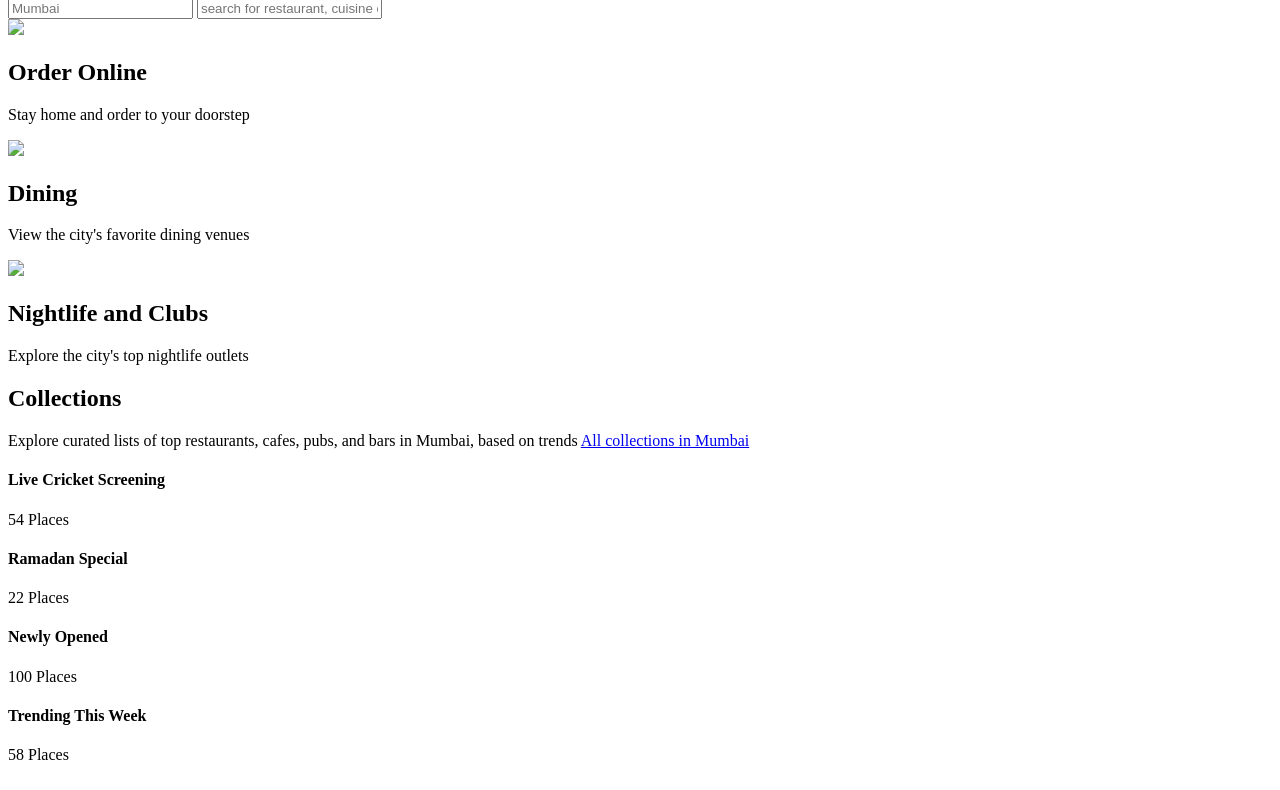
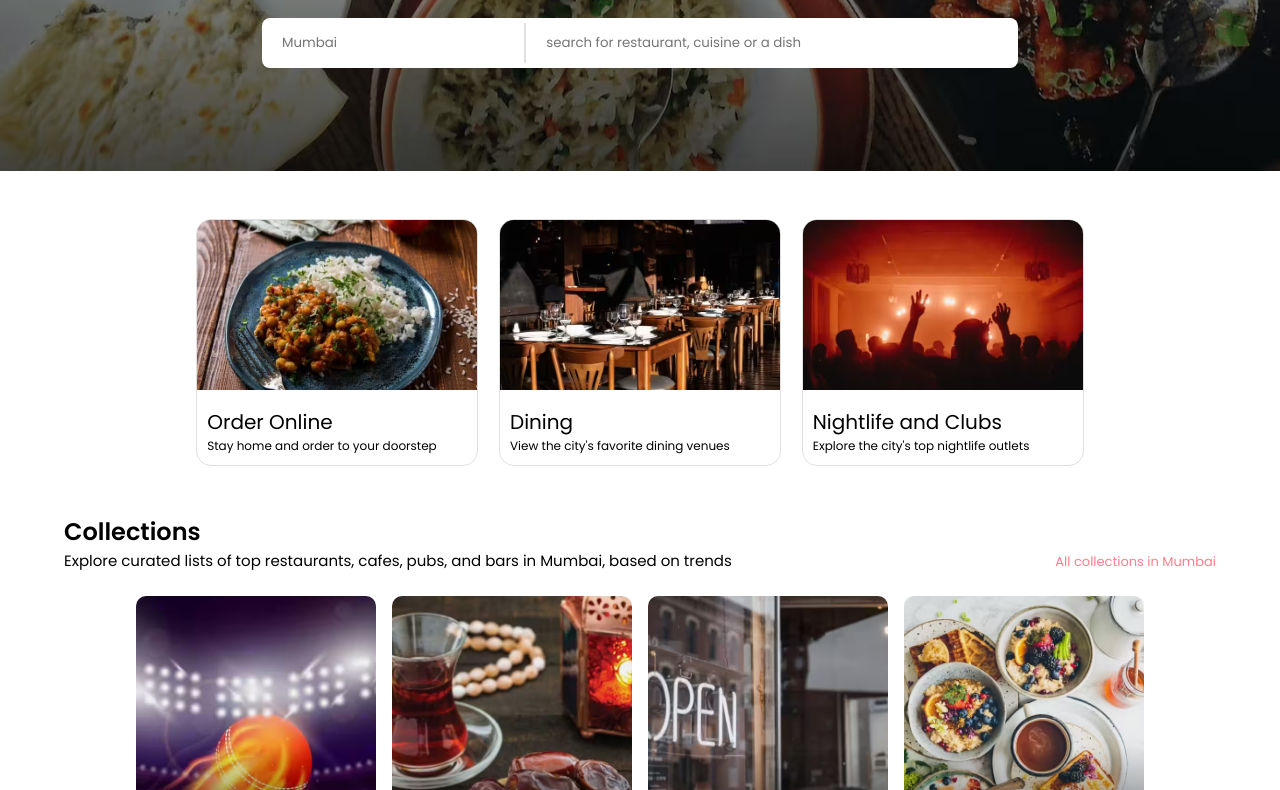
Before and after one commit to Anshikaj69/zomato-landing-page-10722, a plain HTML site: page index.html in a window 1280 px wide. Shown: the part 309-1099 px from the top of the page. Drawn offline with Linux system fonts and the light colour scheme; the site is published under a folder, as on GitHub Pages, so addresses that start at the root find nothing.

Commit message:
Completed we-offer and collections section

```diff
--- a/index.html
+++ b/index.html
@@ -20,7 +20,7 @@
     rel="stylesheet" />
 
   <!-- importing styles.css -->
-  <link rel="stylesheet" href="/style.css" />
+  <link rel="stylesheet" href="style.css" />
 
   <title>Zomato Clone</title>
 </head>
@@ -64,7 +64,7 @@
   </section>
   <section class="container we__offer">
     <div class="we__offer__card">
-      <img src="/images/item1.png">
+      <img src="images/item1.png">
       <div class="we__offer__content">
       <h2>Order Online</h2>
       <p>Stay home and order to your doorstep</p>
@@ -72,7 +72,7 @@
     </div>
 
     <div class="we__offer__card">
-      <img src="/images/item2.png">
+      <img src="images/item2.png">
       <div class="we__offer__content">
       <h2>Dining</h2>
       <p>View the city's favorite dining venues</p>
@@ -80,7 +80,7 @@
     </div>
 
     <div class="we__offer__card">
-      <img src="/images/item3.png">
+      <img src="images/item3.png">
       <div class="we__offer__content">
       <h2>Nightlife and Clubs</h2>
       <p>Explore the city's top nightlife outlets</p>
--- a/index.js
+++ /dev/null
@@ -1,6 +0,0 @@
-numbers=[1,3,2,4,5,6,7];
-numbers.forEach(function (num,index){
-    if(num%2==0){
-    console.log("index:",index,"value:",num);
-    }
-});
--- a/style.css
+++ b/style.css
@@ -6,7 +6,7 @@
 }
 
 .hero__section{
-    background: url(/images/heroSectionBackground.png);
+    background: url(images/heroSectionBackground.png);
     background-size: cover;
     background-position: center;
     color: white;
@@ -216,19 +216,19 @@
 }
 
 .card1{
-    background-image: url(/images/collection1.jpg);
+    background-image: url(images/collection1.jpg);
 }
 
 .card2{
-    background-image: url(/images/collection2.jpg);
+    background-image: url(images/collection2.jpg);
 }
 
 .card3{
-    background-image: url(/images/collection3.jpg);
+    background-image: url(images/collection3.jpg);
 }
 
 .card4{
-    background-image: url(/images/collection4.jpg);
+    background-image: url(images/collection4.jpg);
 }
 
 .overlay{
```
